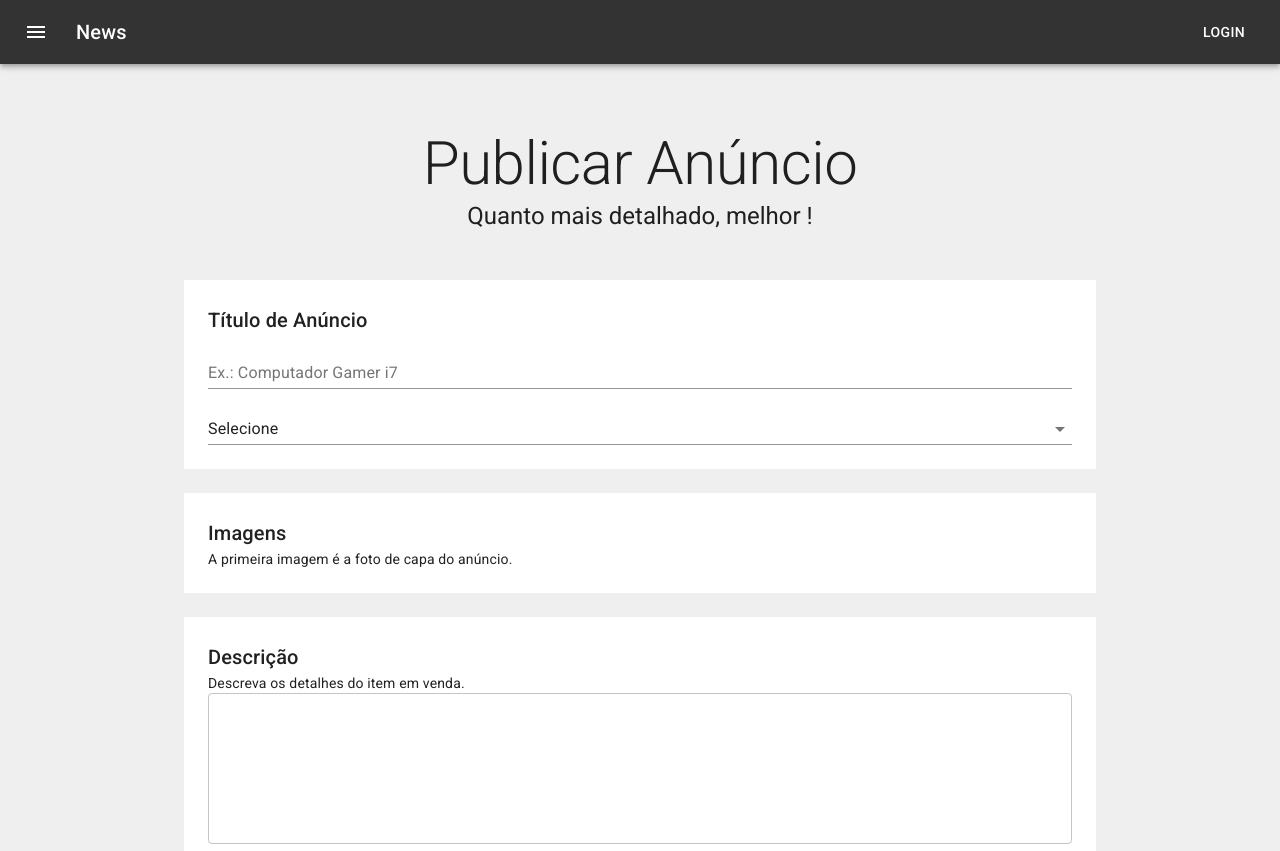
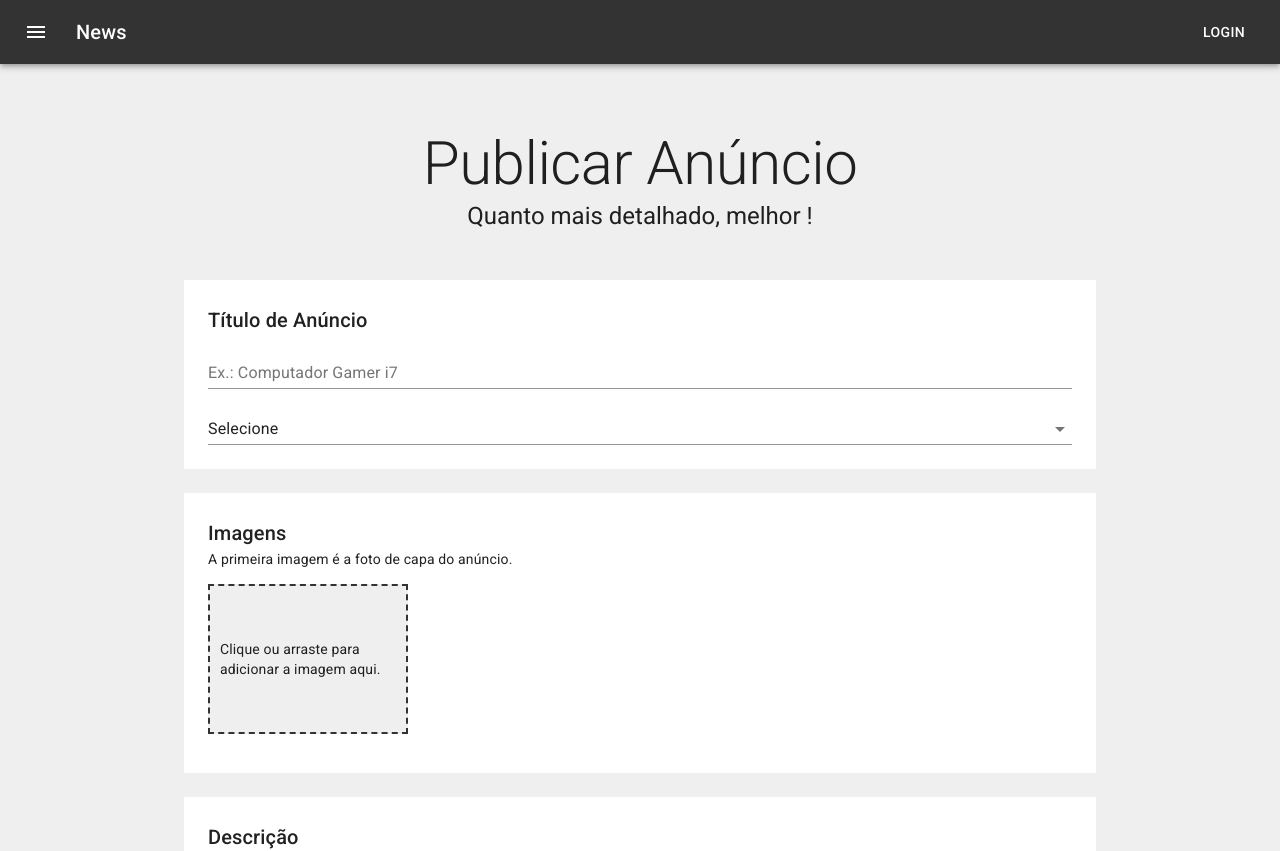
Before and after one commit to bzenky/anunx, a Next.js app: page /user/publish in a window 1280 px wide. Shown: the top 851 px of the page. Built offline with nearby package versions, Linux system fonts and the light colour scheme.

Commit message:
adicionando feature de upload de imagens (front)

```diff
--- a/package.json
+++ b/package.json
@@ -13,7 +13,8 @@
     "@material-ui/icons": "^4.11.2",
     "next": "11.1.2",
     "react": "17.0.2",
-    "react-dom": "17.0.2"
+    "react-dom": "17.0.2",
+    "react-dropzone": "^11.3.4"
   },
   "devDependencies": {
     "eslint": "7.32.0",
--- a/pages/user/publish.js
+++ b/pages/user/publish.js
@@ -1,9 +1,24 @@
-import { Box, Button, Container, Select, TextField, Typography } from '@material-ui/core'
+import { useState } from 'react'
+
+import {
+  Box,
+  Button,
+  Container,
+  IconButton,
+  Select,
+  TextField,
+  Typography } from '@material-ui/core'
+
+import { useDropzone } from 'react-dropzone'
+import { DeleteForever } from '@material-ui/icons'
 import { makeStyles } from '@material-ui/styles'
 
 import DefaultTemplate from '../../src/templates/Default'
 
 const useStyles = makeStyles((theme) => ({
+  mask: {},
+  mainImage: {},
+
   container: {
     padding: theme.spacing(8, 0, 6),
   },
@@ -14,13 +29,84 @@
   boxContainer: {
     marginBottom: theme.spacing(3)
   },
+  dropzone: {
+    display: 'flex',
+    justifyContent: 'center',
+    alignItems: 'center',
+    textAlign: 'center',
+    width: 200,
+    height: 150,
+    padding: 10,
+    margin: '0 0 15px 0',
+    backgroundColor: theme.palette.background.default,
+    border: '2px dashed #333333'
+  },
   textField: {
     margin: theme.spacing(1, 0, 3),
+  },
+  thumb: {
+    position: 'relative',
+    width: 200,
+    height: 150,
+    margin: '0 15px 15px',
+    backgroundSize: 'cover',
+    backgroundPosition: 'center center',
+
+    '& $mainImage': {
+      position: 'absolute',
+      backgroundColor: theme.palette.background.mainImage,
+      bottom: 0,
+      left: 0,
+      padding: '6px 10px',
+    },
+
+    '&:hover $mask': {
+      display: 'flex',
+    },
+
+    '& $mask': {
+      display: 'none',
+      justifyContent: 'center',
+      alignItems: 'center',
+      textAlign: 'center',
+      backgroundColor: 'rgba(0,0,0,.6)',
+      width: '100%',
+      height: '100%',
+    }
+  },
+  thumbsContainer: {
+    display: 'flex',
+    flexWrap: 'wrap',
+    marginTop: '15px'
   },
 }))
 
 const Publish = () => {
   const classes = useStyles()
+  const [files, setFiles] = useState([])
+
+  const { getRootProps, getInputProps } = useDropzone({
+    accept: 'image/*',
+
+    onDrop: (acceptedFile) => {
+
+      const newFiles = acceptedFile.map(file => {
+        return Object.assign(file, {
+          preview: URL.createObjectURL(file)
+        })
+      })
+
+      setFiles([
+        ...files,
+        ...newFiles,
+      ])
+    }
+  })
+
+  const handleRemoveFile = fileName => {
+    const newFileState = files.filter(file => file.name !== fileName)
+    setFiles(newFileState)
+  }
 
   return (
       <DefaultTemplate>
@@ -65,12 +151,47 @@
 
         <Container maxWidth="md" className={classes.boxContainer}>
           <Box className={classes.box}>
-            <Typography component="h6" variant="h6" align="left" color="textPrimary">
+            <Typography component="h6" variant="h6" color="textPrimary">
               Imagens
             </Typography>
             <Typography component="div" variant="body2" align="left" color="textPrimary">
               A primeira imagem é a foto de capa do anúncio.
             </Typography>
+            <Box className={classes.thumbsContainer}>
+              <Box className={classes.dropzone} {...getRootProps()}>
+                <input {...getInputProps()}/>
+                <Typography component="div" variant="body2" align="left" color="textPrimary">
+                  Clique ou arraste para adicionar a imagem aqui.
+                </Typography>
+              </Box>
+
+              {
+                files.map((file, index) => (
+                  <Box
+                  key={file.name}
+                  className={classes.thumb}
+                  style={{ backgroundImage: `url(${file.preview})` }}
+                >
+                  {
+                    index === 0 ?
+                      <Box className={classes.mainImage}>
+                        <Typography variant="body" align="left" color="secondary">
+                          Principal
+                        </Typography>
+                      </Box>
+                    : null
+                  }
+
+                  <Box className={classes.mask}>
+                    <IconButton color="secondary" onClick={() => handleRemoveFile(file.name)}>
+                      <DeleteForever fontSize="large"/>
+                    </IconButton>
+                  </Box>
+                </Box>
+                ))
+              }
+
+            </Box>
           </Box>
         </Container>
 
--- a/src/theme.js
+++ b/src/theme.js
@@ -5,9 +5,13 @@
     primary: {
       main: '#333333',
     },
+    secondary: {
+      main: '#fff',
+    },
     background: {
       default: '#efefef',
-      white: '#fff'
+      mainImage: '#22223b',
+      white: '#fff',
     }
   }
 })
```
Also changed, not shown: 1 other file (tests, documents, lock files or other folders).
